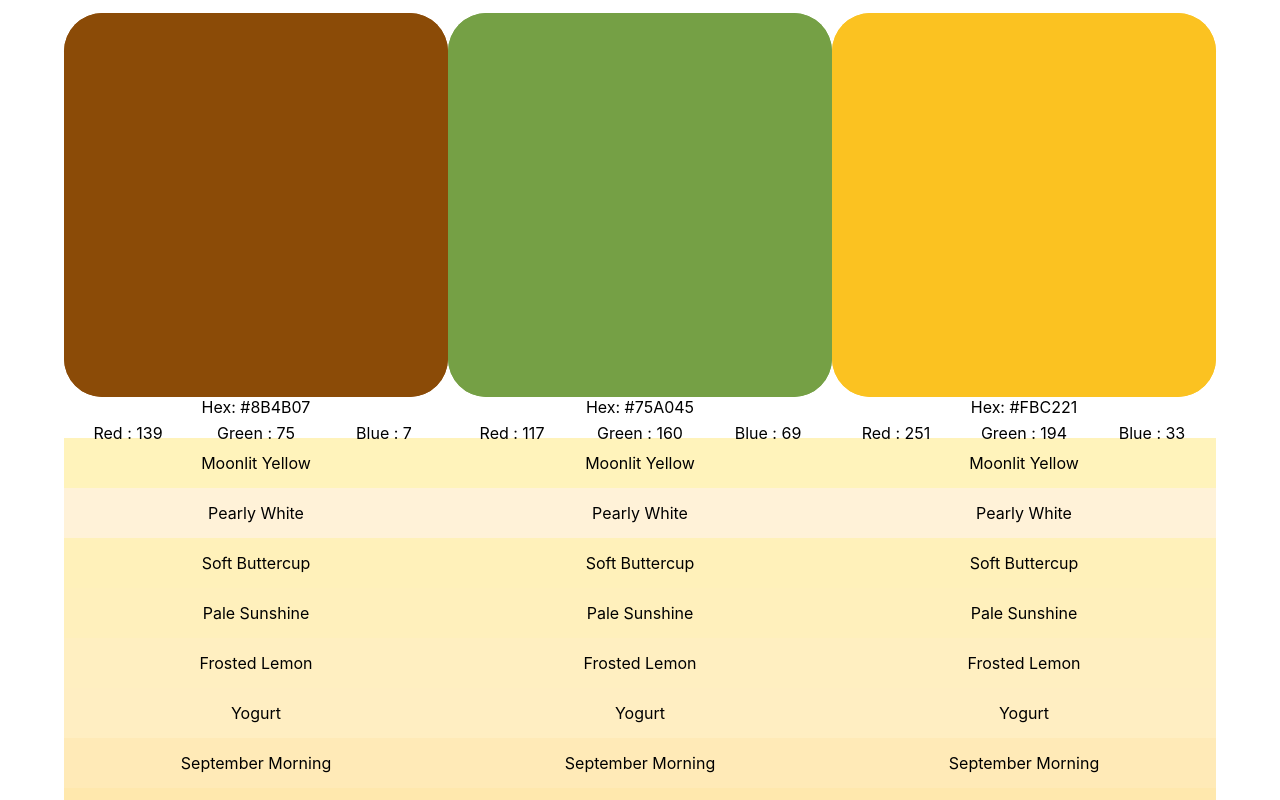
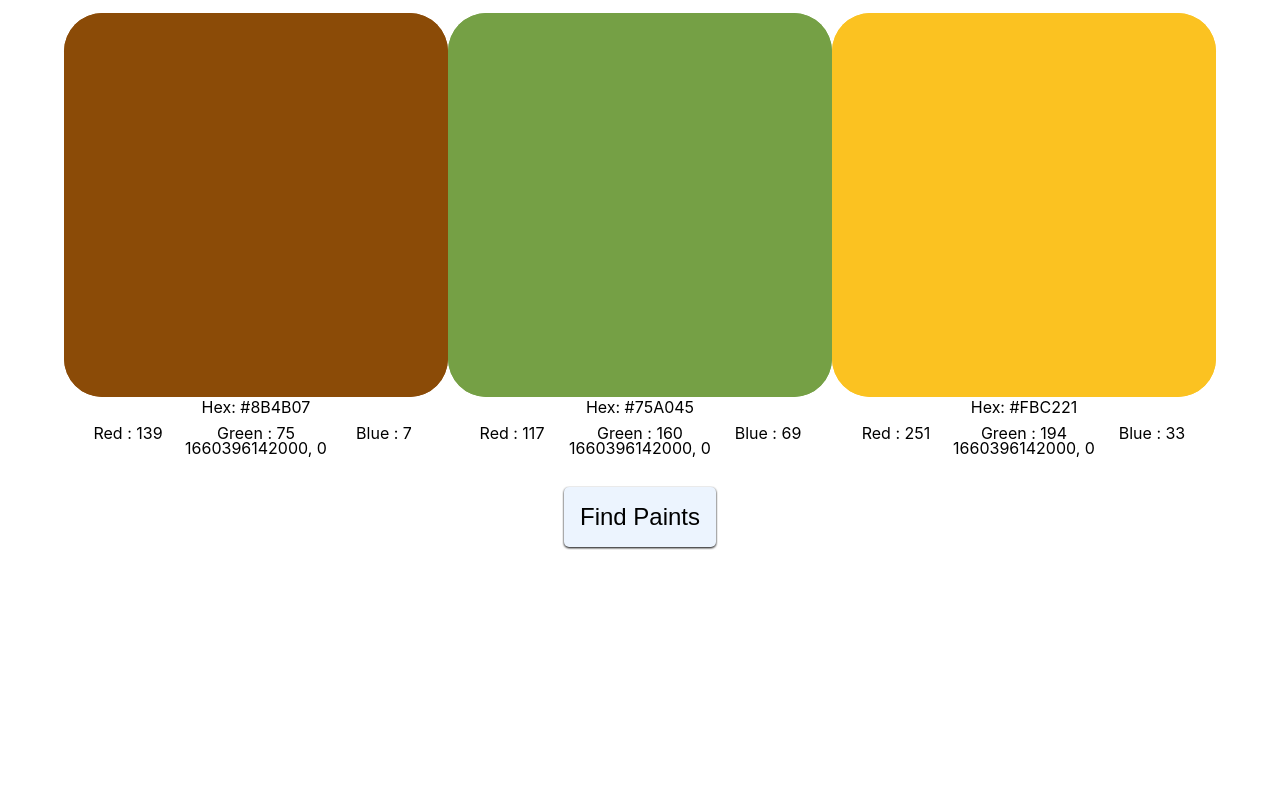
Before and after one commit to DonRomaniello/DaubNabIt, a React (Create React App) app: page / in a window 1280 px wide. Shown: the top 800 px of the page. Built offline with nearby package versions, Linux system fonts and the light colour scheme.

Commit message:
Timer experiments.

```diff
--- a/package.json
+++ b/package.json
@@ -11,6 +11,7 @@
     "react-dom": "^18.2.0",
     "react-redux": "^8.0.2",
     "react-scripts": "5.0.1",
+    "react-transition-group": "^4.4.5",
     "web-vitals": "^2.1.4"
   },
   "scripts": {
--- a/src/app/store/store.js
+++ b/src/app/store/store.js
@@ -4,9 +4,12 @@ import panelsReducer from './panelsSlice'
 
 import paintsReducer from './paintsSlice'
 
+import timerReducer from './timerSlice'
+
 export const store = configureStore({
   reducer: {
     panels: panelsReducer,
     paints: paintsReducer,
+    timer: timerReducer,
   },
 })
--- /dev/null
+++ b/src/app/store/timerSlice.js
@@ -0,0 +1,28 @@
+import { createSlice } from '@reduxjs/toolkit';
+
+const initialState = {
+  timer: 0,
+  lastTime: Date.now(),
+}
+
+export const timerSlice = createSlice({
+  name: 'timer',
+  initialState,
+  reducers: {
+    resetTimer: (state) => {
+      state.timer = 0;
+      state.lastTime = Date.now();
+    },
+    incrementTimer: (state) => {
+      state.timer += 1;
+      state.lastTime = Date.now();
+    },
+  },
+
+});
+
+export const { resetTimer, incrementTimer } = timerSlice.actions;
+
+export const selectTimer = (state) => state.timer;
+
+export default timerSlice.reducer;
--- a/src/components/PaintParade.js
+++ b/src/components/PaintParade.js
@@ -1,18 +1,59 @@
-import React from 'react';
+import React, { useEffect, useState } from 'react';
 
-import { useSelector } from 'react-redux';
+import { CSSTransition } from 'react-transition-group';
+
+import { dispatch, useSelector, useDispatch } from 'react-redux';
 
 import { selectPaints } from '../app/store/paintsSlice';
+
+import { selectTimer } from '../app/store/timerSlice';
+
+import {
+  resetTimer,
+  incrementTimer,
+} from '../app/store/timerSlice'
 
 import styles from './PaintParade.module.css'
 
 export function PaintParade() {
 
+  const dispatch = useDispatch();
+
+  const msPerPaint = 1000;
+
   const paints = useSelector(selectPaints);
+
+  const { timer, lastTime }  = useSelector(selectTimer)
+
+  const [opened, isOpened] = useState(true);
+
+  useEffect(() => {
+    dispatch(resetTimer())
+  }, [])
+
+
+  // useEffect(() => {
+  //   const callIncrement = () => {
+  //     dispatch(incrementTimer())
+  //   }
+  //   setInterval(callIncrement, msPerPaint)
+  // }, [timer, dispatch])
+
+
+
 
   return (
     <div>
-      {paints.map((paint) => {
+
+      <CSSTransition
+        in={opened}
+        timeout={300}
+        classNames="alert"
+        unmountOnExit
+        // onEnter={() => setShowButton(false)}
+        // onExited={() => setShowButton(true)}
+        >
+      {/* {paints.map((paint) => {
         return (
           <div
           className={styles.swatch}
@@ -22,14 +63,12 @@ export function PaintParade() {
             {paint.name}
           </div>
         )
-
-
-
-      })}
+      })} */}
+      <div>
+      {lastTime}, {timer}
+      </div>
+      </CSSTransition>
     </div>
   )
 
-
-
-
 }
--- a/src/components/PaintParade.module.css
+++ b/src/components/PaintParade.module.css
@@ -13,4 +13,23 @@ body {
   align-items: center;
   justify-content: center;
   height: 50px;
+  border-radius: 10px;
 }
+
+.alert-enter {
+  opacity: 0;
+  transform: scale(0.9);
+}
+.alert-enter-active {
+  opacity: 1;
+  transform: translateX(0);
+  transition: opacity 300ms, transform 300ms;
+}
+.alert-exit {
+  opacity: 1;
+}
+.alert-exit-active {
+  opacity: 0;
+  transform: scale(0.9);
+  transition: opacity 300ms, transform 300ms;
+}
```
Also changed, not shown: 1 other file (tests, documents, lock files or other folders).
